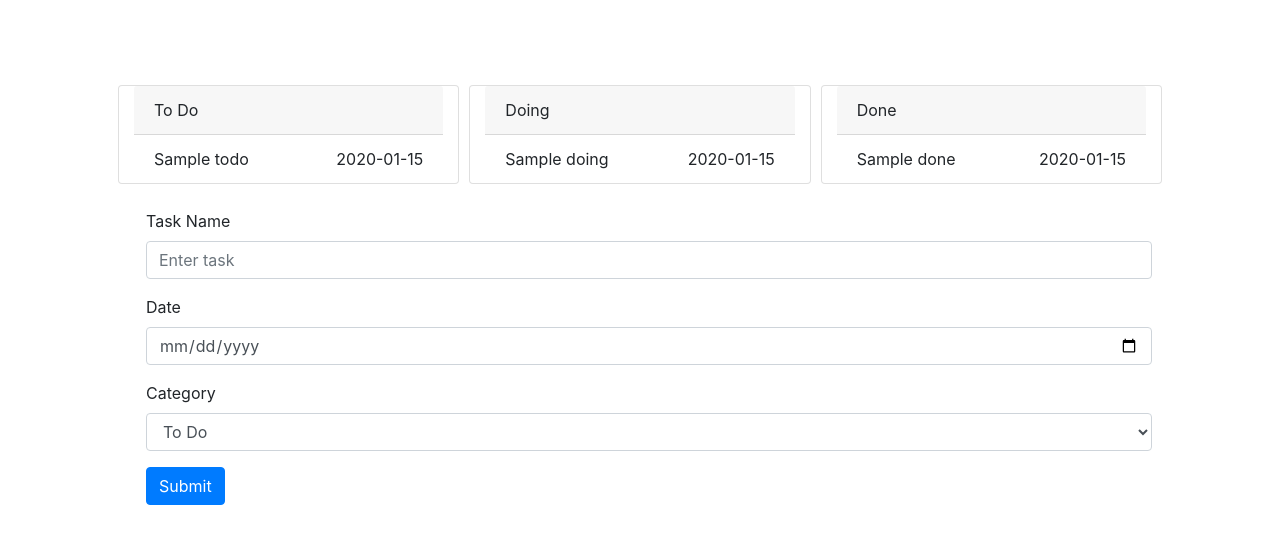
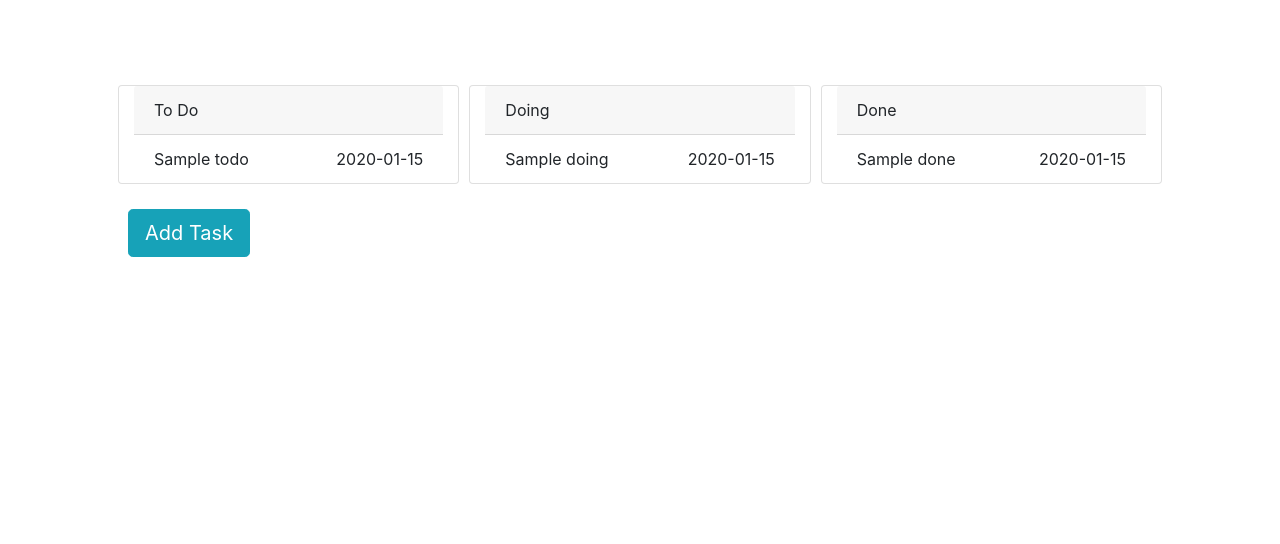
Before and after one commit to kevinyang372/kanban_board, a Flask app: template templates/kanban.html in a window 1280 px wide. Shown: the top 544 px of the page. Run offline with Flask 2, Linux system fonts and the light colour scheme; the template is opened without the code that fills it: most values are stand-ins (such as "Sample title", 1, 10 or a date in 2020); some libraries are stand-ins or nearby versions.

Commit message:
popup window

```diff
--- a/static/kanban.css
+++ b/static/kanban.css
@@ -7,3 +7,8 @@
    height:50vh;
    width:80vw;
 }
+
+
+#myModal {
+    z-index: 2000;
+}
--- a/templates/kanban.html
+++ b/templates/kanban.html
@@ -14,6 +14,10 @@
 
          height:80vh;
          width:80vw;
+      }
+
+      .addtask-button {
+          margin-top: 20px;
       }
     </style>
 </head>
@@ -62,8 +66,21 @@
                   </ul>
                 </div>
             </div>
-            <div class="row" style="margin-top: 20px; margin-left: 3px">
-              <div class="col">
+
+            <button type="button" class="btn btn-info btn-lg addtask-button" data-toggle="modal" data-target="#myModal">Add Task</button>
+
+        </div>
+    </div>
+
+    <div id="myModal" class="modal fade" role="dialog">
+      <div class="modal-dialog">
+
+        <div class="modal-content">
+          <div class="modal-header">
+            <h4 class="modal-title" style="float:left">Add Task</h4>
+            <button type="button" class="close" data-dismiss="modal" style="float:right">&times;</button>
+          </div>
+          <div class="modal-body">
             <form method="post" action="{{ url_for('form_update') }}">
               <div class="form-group">
                 <label for="taskname">Task Name</label>
@@ -85,11 +102,12 @@
             </form>
           </div>
         </div>
+
       </div>
     </div>
+    <script src="https://code.jquery.com/jquery-3.3.1.slim.min.js" integrity="sha384-q8i/X+965DzO0rT7abK41JStQIAqVgRVzpbzo5smXKp4YfRvH+8abtTE1Pi6jizo" crossorigin="anonymous"></script>
     <script src="https://cdnjs.cloudflare.com/ajax/libs/popper.js/1.14.7/umd/popper.min.js" integrity="sha384-UO2eT0CpHqdSJQ6hJty5KVphtPhzWj9WO1clHTMGa3JDZwrnQq4sF86dIHNDz0W1" crossorigin="anonymous"></script>
     <script src="https://stackpath.bootstrapcdn.com/bootstrap/4.3.1/js/bootstrap.min.js" integrity="sha384-JjSmVgyd0p3pXB1rRibZUAYoIIy6OrQ6VrjIEaFf/nJGzIxFDsf4x0xIM+B07jRM" crossorigin="anonymous"></script>
-    <script src="https://code.jquery.com/jquery-3.3.1.slim.min.js" integrity="sha384-q8i/X+965DzO0rT7abK41JStQIAqVgRVzpbzo5smXKp4YfRvH+8abtTE1Pi6jizo" crossorigin="anonymous"></script>
 </body>
 
 </html>
```
Also changed, not shown: app.sqlite. Lines whose indentation alone changed are shown as unchanged.
